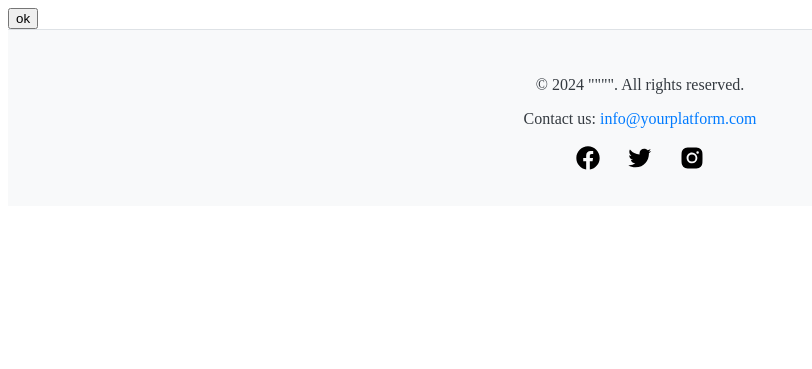
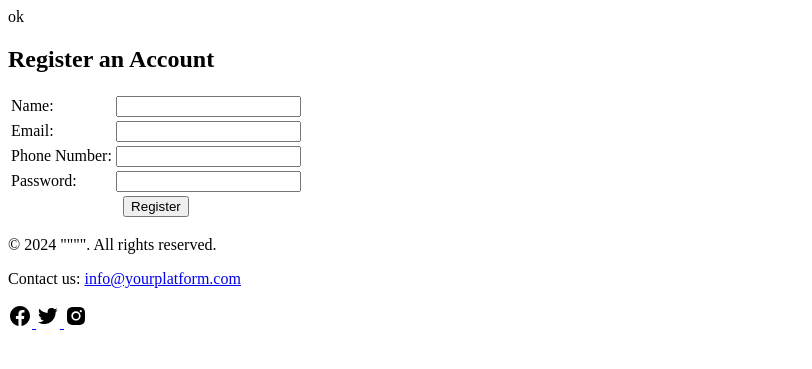
Before and after one commit to upadhyayabhisek/constructHive, a PHP site: page /registerPage.php in a window 1280 px wide. Shown: the top 369 px of the page, without its empty margins (0-812 px from the left). Run offline with PHP 8.4, Linux system fonts and the light colour scheme.

Commit message:
register page

```diff
--- a/css/styles.css
+++ b/css/styles.css
@@ -6,42 +6,42 @@
     border-top: 1px solid #dee2e6;
 }
 
-.footer-content {
+.footerContent {
     max-width: 1200px;
     margin: 0 auto;
     padding: 0 20px;
 }
 
-.footer-contact {
+.footerContact {
     margin: 15px 0;
     font-size: 16px;
 }
 
-.footer-contact a {
+.footerContact a {
     color: #007bff;
     text-decoration: none;
 }
 
-.footer-contact a:hover {
+.footerContact a:hover {
     text-decoration: underline;
 }
 
-.footer-social {
+.footerSocial {
     margin-top: 15px;
 }
 
-.footer-social a {
+.footerSocial a {
     display: inline-block;
     margin: 0 10px;
 }
 
-.footer-social img {
+.footerSocial img {
     width: 28px;
     height: 28px;
     transition: transform 0.3s ease;
 }
 
-.footer-social img:hover {
+.footerSocial img:hover {
     transform: scale(1.3);
 }
 
@@ -50,7 +50,7 @@
         padding: 0 10px;
     }
 
-    .footer-social img {
+    .footerSocial img {
         width: 24px;
         height: 24px;
     }
--- a/include/footer.php
+++ b/include/footer.php
@@ -2,10 +2,10 @@
     <div class="container">
         <div class="footer-content">
             <p>&copy; <?php echo date('Y'); ?> """". All rights reserved.</p>
-            <div class="footer-contact">
+            <div class="footerContact">
                 <p>Contact us: <a href="mailto:info@yourplatform.com">info@yourplatform.com</a></p>
             </div>
-            <div class="footer-social">
+            <div class="footerSocial">
                 <a href="https://facebook.com" target="_blank">
                     <img src="images/bxl-facebook-circle.svg" alt="Facebook" />
                 </a>
--- /dev/null
+++ b/include/header.php
@@ -0,0 +1,3 @@
+<header class="header">
+    ok
+</header>
--- /dev/null
+++ b/include/session_start.php
@@ -0,0 +1,2 @@
+<?php
+session_start();
--- /dev/null
+++ b/js/website_JavaScript.js
@@ -0,0 +1,28 @@
+function validateForm(event) {
+    event.preventDefault();
+
+    const name = document.getElementById("name").value.trim();
+    const email = document.getElementById("email").value.trim();
+    const phone = document.getElementById("phone").value.trim();
+    const password = document.getElementById("password").value.trim();
+    const phoneRegex = /^(?:\+977)?[9][6-9]\d{8}$/;
+
+    if (name === "") {
+        alert("Name is required.");
+        return;
+    }
+    if (!email.includes("@") || !email.includes(".")) {
+        alert("Please enter a valid email.");
+        return;
+    }
+    if (!phoneRegex.test(phone)) {
+        alert("Please enter a valid phone number in the format: +9779612345678 or 9612345678.");
+        return;
+    }
+    if (password.length < 8) {
+        alert("Password must be at least 8 characters long.");
+        return;
+    }
+    document.querySelector(".registrationForm").submit();
+    console.log(name+email+phone+password)
+}
--- a/registerPage.php
+++ b/registerPage.php
@@ -1,17 +1,51 @@
+<?php
+session_start();
+?>
+
 <!DOCTYPE html>
 <html lang="en">
 
 <head>
     <meta charset="UTF-8">
     <meta name="viewport" content="width=device-width, initial-scale=1.0">
-    <link rel="stylesheet" href="css/styles.css">
-    <title>Document</title>
+    <title>Register an Account</title>
+    <script src="js/website_JavaScript.js" defer></script>
 </head>
 
 <body>
-    <form action="">
-        <input type="button" value="ok">
-    </form>
+
+    <?php
+    include 'include/header.php';
+    ?>
+
+    <h2>Register an Account</h2>
+    <div class="formContainer">
+        <form action="registerProcessing.php" method="post" class="registrationForm" accept-charset="UTF-8" onsubmit="validateForm(event)">
+            <table class="registrationTable">
+                <tr>
+                    <td><label for="name">Name:</label></td>
+                    <td><input type="text" id="name" name="name" class="inputText" required></td>
+                </tr>
+                <tr>
+                    <td><label for="email">Email:</label></td>
+                    <td><input type="email" id="email" name="email" class="inputText" required></td>
+                </tr>
+                <tr>
+                    <td><label for="phone">Phone Number:</label></td>
+                    <td><input type="tel" id="phone" name="phone" class="inputText" required></td>
+                </tr>
+                <tr>
+                    <td><label for="password">Password:</label></td>
+                    <td><input type="password" id="password" name="password" class="inputText" required></td>
+                </tr>
+                <tr>
+                    <td colspan="2" style="text-align: center;">
+                        <input type="submit" value="Register" class="submitButton">
+                    </td>
+                </tr>
+            </table>
+        </form>
+    </div>
 
     <?php
     include 'include/footer.php';
```
